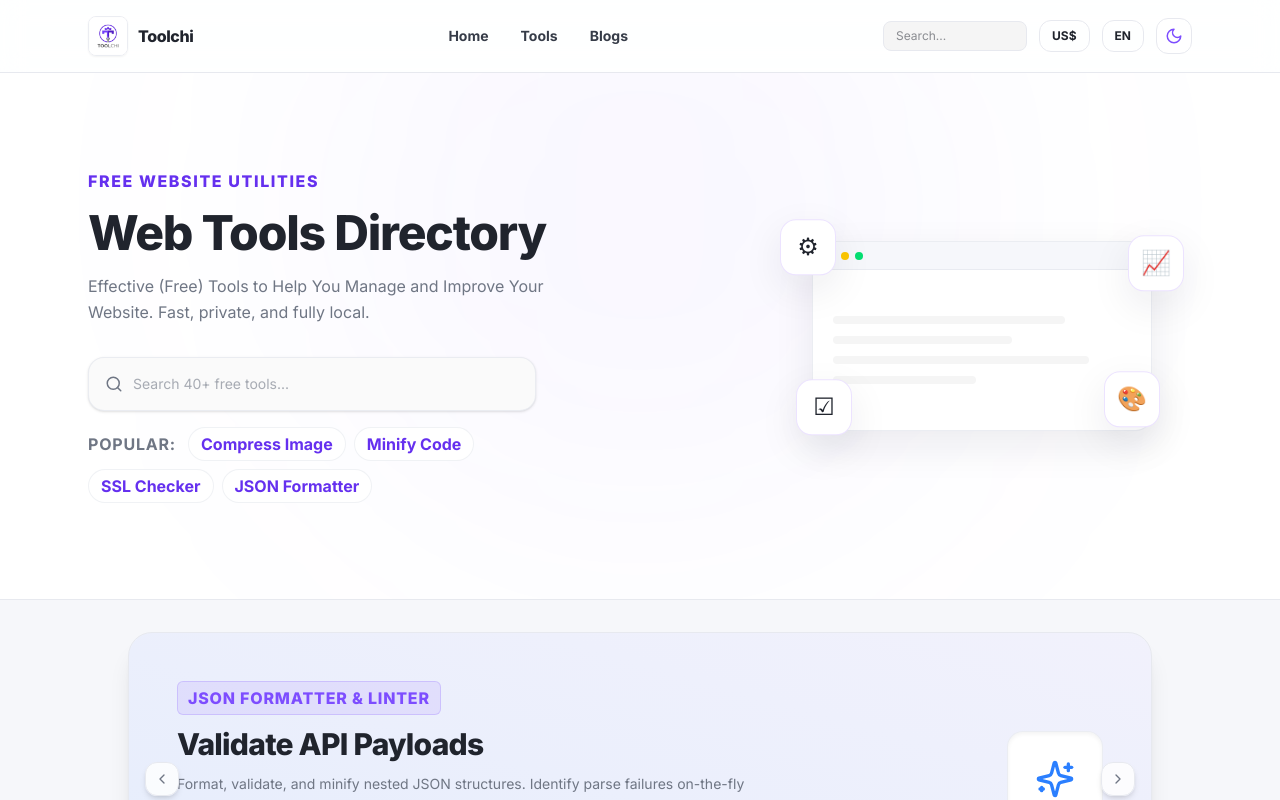
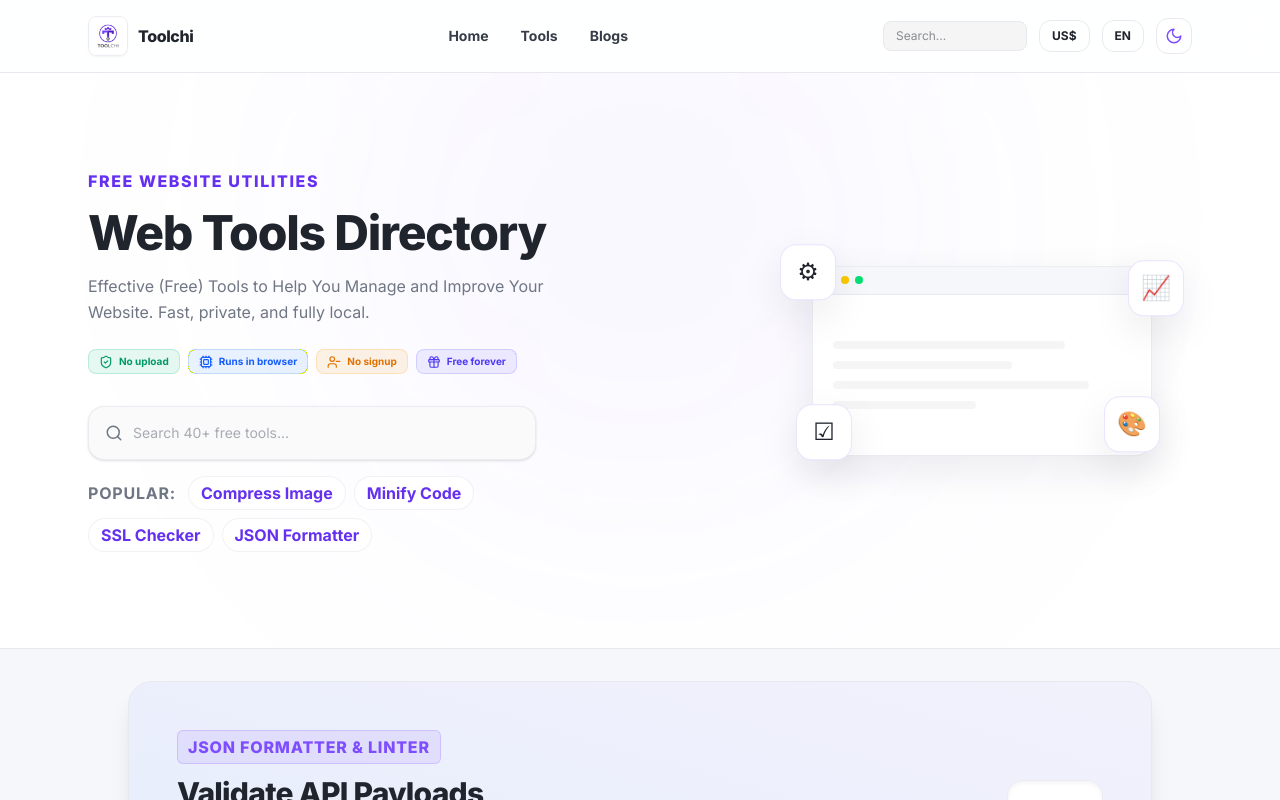
Before and after one commit to arslanhamee314-bot/toolchi-com, a Next.js app: page / in a window 1280 px wide. Shown: the top 800 px of the page. Built offline with nearby package versions, Linux system fonts and the light colour scheme.

Commit message:
Add prominent homepage hero trust signals badges for No upload, Runs in browser, No signup, and Free forever

```diff
--- a/src/app/page.tsx
+++ b/src/app/page.tsx
@@ -2,6 +2,7 @@ import React, { Suspense } from "react";
 import ToolsDirectory from "@/components/tools/ToolsDirectory";
 import ToolsSlider from "@/components/tools/ToolsSlider";
 import HeroSearch from "@/components/tools/HeroSearch";
+import { ShieldCheck, Cpu, UserMinus, Gift } from "lucide-react";
 
 // Page level SEO metadata (pre-rendered for Google)
 export const metadata = {
@@ -31,6 +32,22 @@ export default function HomePage() {
             <p className="text-sm md:text-base text-muted max-w-lg leading-relaxed">
               Effective (Free) Tools to Help You Manage and Improve Your Website. Fast, private, and fully local.
             </p>
+
+            {/* Trust Signals Badges */}
+            <div className="flex flex-wrap gap-2 mt-2 select-none justify-center lg:justify-start">
+              <span className="inline-flex items-center gap-1.5 text-[10px] font-bold text-emerald-600 dark:text-emerald-400 bg-emerald-500/10 dark:bg-emerald-500/5 border border-emerald-500/20 px-2.5 py-1 rounded-lg">
+                <ShieldCheck className="h-3.5 w-3.5 shrink-0" /> No upload
+              </span>
+              <span className="inline-flex items-center gap-1.5 text-[10px] font-bold text-blue-600 dark:text-blue-400 bg-blue-500/10 dark:bg-blue-500/5 border border-blue-500/20 px-2.5 py-1 rounded-lg">
+                <Cpu className="h-3.5 w-3.5 shrink-0" /> Runs in browser
+              </span>
+              <span className="inline-flex items-center gap-1.5 text-[10px] font-bold text-amber-600 dark:text-amber-400 bg-amber-500/10 dark:bg-amber-500/5 border border-amber-500/20 px-2.5 py-1 rounded-lg">
+                <UserMinus className="h-3.5 w-3.5 shrink-0" /> No signup
+              </span>
+              <span className="inline-flex items-center gap-1.5 text-[10px] font-bold text-indigo-600 dark:text-indigo-400 bg-indigo-500/10 dark:bg-indigo-500/5 border border-indigo-500/20 px-2.5 py-1 rounded-lg">
+                <Gift className="h-3.5 w-3.5 shrink-0" /> Free forever
+              </span>
+            </div>
 
             {/* Centered/Left aligned search bar with shortcuts */}
             <div className="w-full max-w-md mt-4">
```
